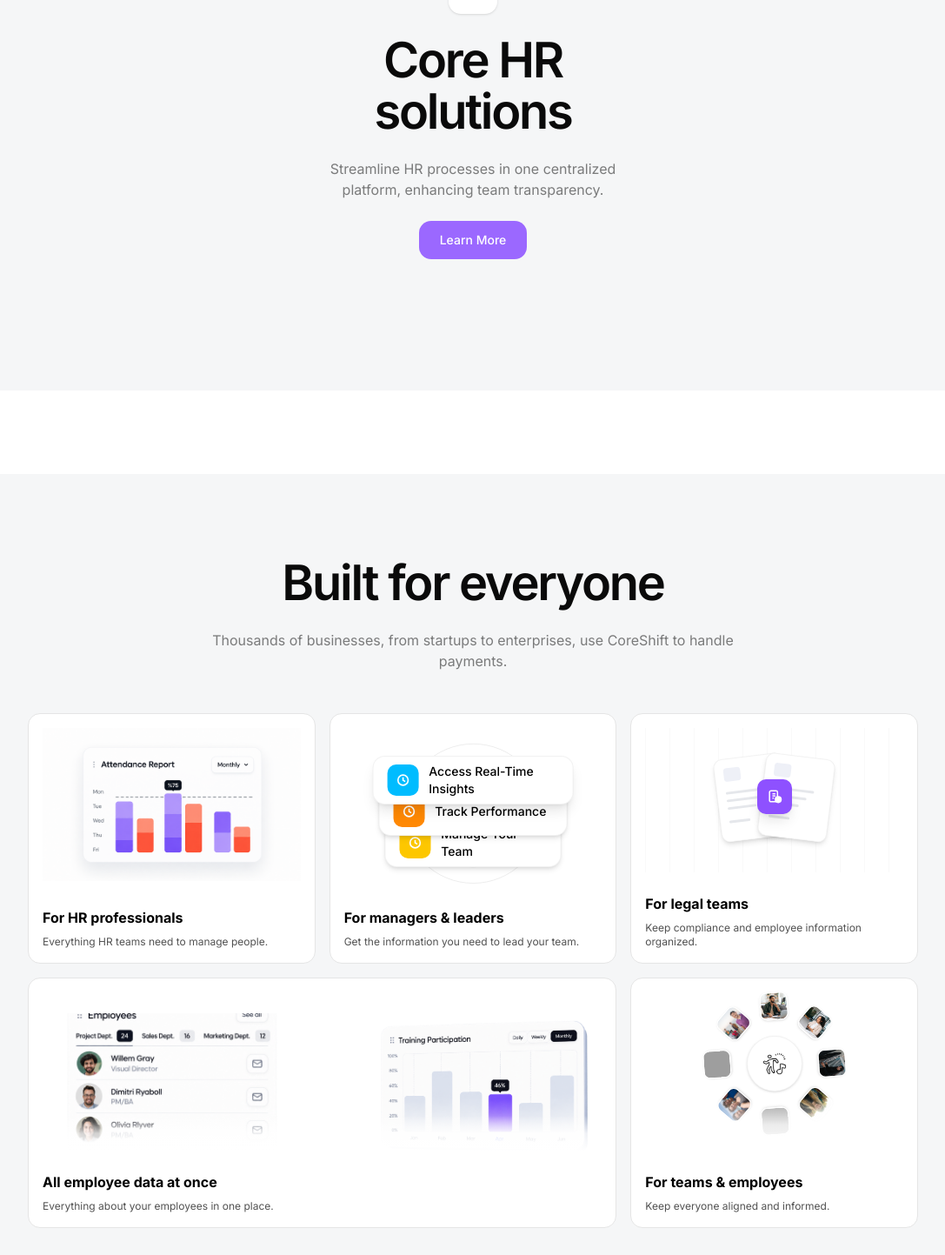
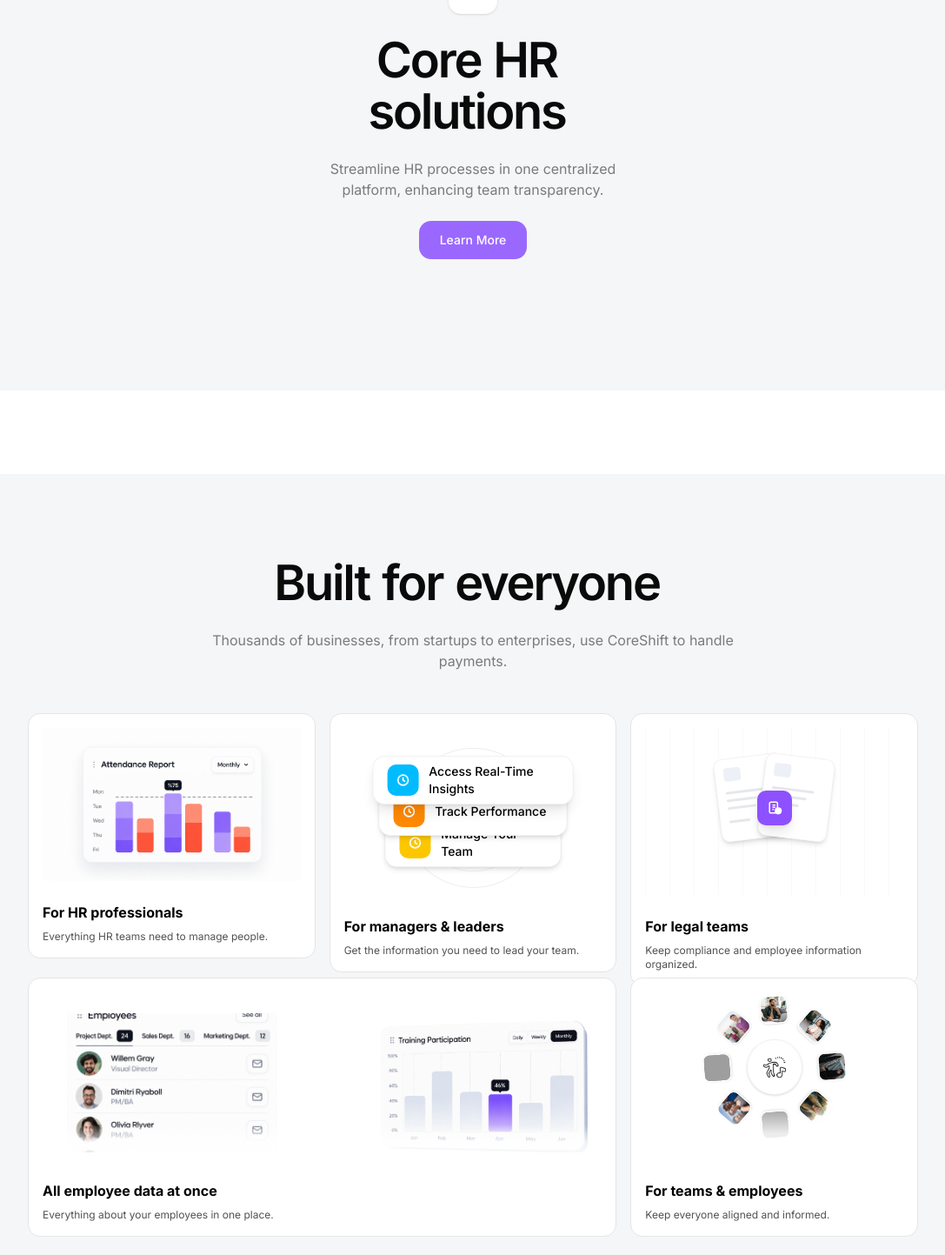
Before and after one commit to rahithere/hr-platform-landing-page, a Next.js app: page / in a window 1280 px wide. Shown: the part 407-1850 px from the top of the page at 87% size, without its empty margins (96-1183 px from the left). Built offline with nearby package versions, Linux system fonts and the light colour scheme; grey boxes are pictures that could not be loaded; a web font is replaced by a local one.

Commit message:
section2 & section3 headng/section animation

```diff
--- a/src/components/sections/BuiltForEveryone.jsx
+++ b/src/components/sections/BuiltForEveryone.jsx
@@ -1,31 +1,101 @@
-import { BentoGrid, BentoGridItem, } from "../ui/bento-grid";
-import InsightsVisual from "../ui/bento-r1-c2.jsx"
+"use client";
+
+import { motion } from "framer-motion";
+import { BentoGrid, BentoGridItem } from "../ui/bento-grid";
+import InsightsVisual from "../ui/bento-r1-c2.jsx";
 import EmployeeDataVisual from "../ui/bento-r2-c1.jsx";
 import Image from "next/image";
 import TeamsVisual from "../ui/bento-r2-c2.jsx";
 import LegalTeamsVisual from "../ui/bento-r1-c3.jsx";
 
 export default function BuiltForEveryone() {
+    const heading = "Built for everyone";
+
     return (
-        <section className="px-4 py-16 md:px-8 md:py-24 bg-[#f5f6f7]">
+        <motion.section
+            initial={{ opacity: 0 }}
+            whileInView={{ opacity: 1 }}
+            viewport={{ once: true, amount: 0.2 }}
+            transition={{
+                duration: 0.7,
+                ease: "easeOut",
+            }}
+            className="bg-[#f5f6f7] px-4 py-16 md:px-8 md:py-24"
+        >
             <div className="mx-auto max-w-5xl">
 
                 {/* Section heading */}
                 <div className="mx-auto max-w-2xl text-center">
+
                     <h2 className="font-heading text-5xl font-semibold leading-[1.05] tracking-[-0.04em] md:text-[56px]">
-                        Built for everyone
+                        {heading.split(" ").map((word, index) => (
+                            <motion.span
+                                key={word}
+                                initial={{
+                                    opacity: 0,
+                                    filter: "blur(8px)",
+                                    y: 8,
+                                }}
+                                whileInView={{
+                                    opacity: 1,
+                                    filter: "blur(0px)",
+                                    y: 0,
+                                }}
+                                viewport={{
+                                    once: true,
+                                    amount: 0.8,
+                                }}
+                                transition={{
+                                    duration: 0.35,
+                                    delay: index * 0.08,
+                                    ease: "easeOut",
+                                }}
+                                className="mr-[0.25em] inline-block"
+                            >
+                                {word}
+                            </motion.span>
+                        ))}
                     </h2>
 
-                    <p className="mt-6 font-body text-base leading-6 text-black/50">
-                        Thousands of businesses, from startups to enterprises, use
-                        CoreShift to handle payments.
-                    </p>
+                    <motion.p
+                        initial={{
+                            opacity: 0,
+                            y: 10,
+                        }}
+                        whileInView={{
+                            opacity: 1,
+                            y: 0,
+                        }}
+                        viewport={{
+                            once: true,
+                            amount: 0.8,
+                        }}
+                        transition={{
+                            duration: 0.45,
+                            delay: 0.3,
+                            ease: "easeOut",
+                        }}
+                        className="mt-6 font-body text-base leading-6 text-black/50"
+                    >
+                        Thousands of businesses, from startups to enterprises,
+                        use CoreShift to handle payments.
+                    </motion.p>
                 </div>
 
                 {/* Bento */}
+                <BentoGrid className="mt-12">
 
-                {/* //todo: this grid item need to animated X static image */}
-                <BentoGrid className="mt-12">
+                    {/* FIRST ROW */}
+                    <motion.div
+                        initial={{ opacity: 0, y: 40 }}
+                        whileInView={{ opacity: 1, y: 0 }}
+                        viewport={{ once: true, amount: 0.15 }}
+                        transition={{
+                            duration: 0.55,
+                            delay: 0.1,
+                            ease: [0.22, 1, 0.36, 1],
+                        }}
+                    >
                         <BentoGridItem
                             title="For HR professionals"
                             description="Everything HR teams need to manage people."
@@ -40,33 +110,80 @@ export default function BuiltForEveryone() {
                                 </div>
                             }
                         />
+                    </motion.div>
 
+                    <motion.div
+                        initial={{ opacity: 0, y: 40 }}
+                        whileInView={{ opacity: 1, y: 0 }}
+                        viewport={{ once: true, amount: 0.15 }}
+                        transition={{
+                            duration: 0.55,
+                            delay: 0.18,
+                            ease: [0.22, 1, 0.36, 1],
+                        }}
+                    >
                         <BentoGridItem
                             title="For managers & leaders"
                             description="Get the information you need to lead your team."
                             header={<InsightsVisual />}
                         />
+                    </motion.div>
 
+                    <motion.div
+                        initial={{ opacity: 0, y: 40 }}
+                        whileInView={{ opacity: 1, y: 0 }}
+                        viewport={{ once: true, amount: 0.15 }}
+                        transition={{
+                            duration: 0.55,
+                            delay: 0.26,
+                            ease: [0.22, 1, 0.36, 1],
+                        }}
+                    >
                         <BentoGridItem
                             title="For legal teams"
                             description="Keep compliance and employee information organized."
                             header={<LegalTeamsVisual />}
                         />
+                    </motion.div>
 
+                    {/* SECOND ROW */}
+                    <motion.div
+                        initial={{ opacity: 0, y: 40 }}
+                        whileInView={{ opacity: 1, y: 0 }}
+                        viewport={{ once: true, amount: 0.15 }}
+                        transition={{
+                            duration: 0.55,
+                            delay: 0.38,
+                            ease: [0.22, 1, 0.36, 1],
+                        }}
+                        className="md:col-span-2"
+                    >
                         <BentoGridItem
                             title="All employee data at once"
                             description="Everything about your employees in one place."
-                        className="md:col-span-2"
                             header={<EmployeeDataVisual />}
                         />
+                    </motion.div>
 
+                    <motion.div
+                        initial={{ opacity: 0, y: 40 }}
+                        whileInView={{ opacity: 1, y: 0 }}
+                        viewport={{ once: true, amount: 0.15 }}
+                        transition={{
+                            duration: 0.55,
+                            delay: 0.46,
+                            ease: [0.22, 1, 0.36, 1],
+                        }}
+                    >
                         <BentoGridItem
                             title="For teams & employees"
                             description="Keep everyone aligned and informed."
                             header={<TeamsVisual />}
                         />
+                    </motion.div>
+
                 </BentoGrid>
             </div>
-        </section>
+        </motion.section>
     );
 }
--- a/src/components/sections/CoreSolutions.jsx
+++ b/src/components/sections/CoreSolutions.jsx
@@ -1,21 +1,51 @@
+"use client";
+
+import { motion } from "framer-motion";
 import CtaButton from "../ui/ctaButton.jsx";
 
 export default function CoreSolutions() {
+    const heading = ["Core HR", "solutions"];
+
     return (
-        <section className="px-4 py-16 md:px-8 md:py-24">
+        <motion.section
+            initial={{ opacity: 0 }}
+            whileInView={{ opacity: 1 }}
+            viewport={{ once: true, amount: 0.2 }}
+            transition={{
+                duration: 0.7,
+                ease: "easeOut",
+            }}
+            className="px-4 py-16 md:px-8 md:py-24"
+        >
             <div className="relative mx-auto h-[640px] max-w-9xl overflow-hidden rounded-[24px] bg-[#f5f6f7]">
 
                 {/* LEFT ORBIT */}
-
                 {/* todo */}
 
                 {/* RIGHT ORBIT */}
-
                 {/* todo */}
 
                 {/* CENTER CONTENT */}
                 <div className="absolute inset-0 z-20 flex items-center justify-center">
-                    <div className="flex w-full max-w-md flex-col items-center px-8 text-center">
+                    <motion.div
+                        initial={{
+                            opacity: 0,
+                            y: 15,
+                        }}
+                        whileInView={{
+                            opacity: 1,
+                            y: 0,
+                        }}
+                        viewport={{
+                            once: true,
+                            amount: 0.5,
+                        }}
+                        transition={{
+                            duration: 0.5,
+                            ease: "easeOut",
+                        }}
+                        className="flex w-full max-w-md flex-col items-center px-8 text-center"
+                    >
 
                         {/* Icon */}
                         <div className="mb-6 flex h-14 w-14 items-center justify-center rounded-xl bg-white shadow-sm">
@@ -40,9 +70,39 @@ export default function CoreSolutions() {
 
                         {/* Heading */}
                         <h2 className="font-heading text-5xl font-semibold leading-[1.05] tracking-[-0.04em] md:text-[56px]">
-                            Core HR
-                            <br />
-                            solutions
+                            {heading.map((line, lineIndex) => (
+                                <span key={line} className="block">
+                                    {line.split(" ").map((word, wordIndex) => (
+                                        <motion.span
+                                            key={word}
+                                            initial={{
+                                                opacity: 0,
+                                                filter: "blur(7px)",
+                                                y: 8,
+                                            }}
+                                            whileInView={{
+                                                opacity: 1,
+                                                filter: "blur(0px)",
+                                                y: 0,
+                                            }}
+                                            viewport={{
+                                                once: true,
+                                                amount: 0.8,
+                                            }}
+                                            transition={{
+                                                duration: 0.35,
+                                                delay:
+                                                    (lineIndex * 2 + wordIndex) *
+                                                    0.08,
+                                                ease: "easeOut",
+                                            }}
+                                            className="mr-[0.25em] inline-block"
+                                        >
+                                            {word}
+                                        </motion.span>
+                                    ))}
+                                </span>
+                            ))}
                         </h2>
 
                         {/* Description */}
@@ -61,10 +121,9 @@ export default function CoreSolutions() {
                             Learn More
                         </CtaButton>
 
-                    </div>
+                    </motion.div>
                 </div>
-
             </div>
-        </section>
+        </motion.section>
     );
 }
--- a/src/components/ui/IntegrationOrbit.jsx
+++ b/src/components/ui/IntegrationOrbit.jsx
@@ -124,7 +124,6 @@ export default function IntegrationOrbit({
 
             </div>
 
-
             {/* MOBILE / TABLET */}
             <div className="mx-auto grid max-w-2xl grid-cols-2 gap-6 px-4 md:hidden">
                 {integrations.map((integration, index) => {
```
Lines whose indentation alone changed are shown as unchanged.
